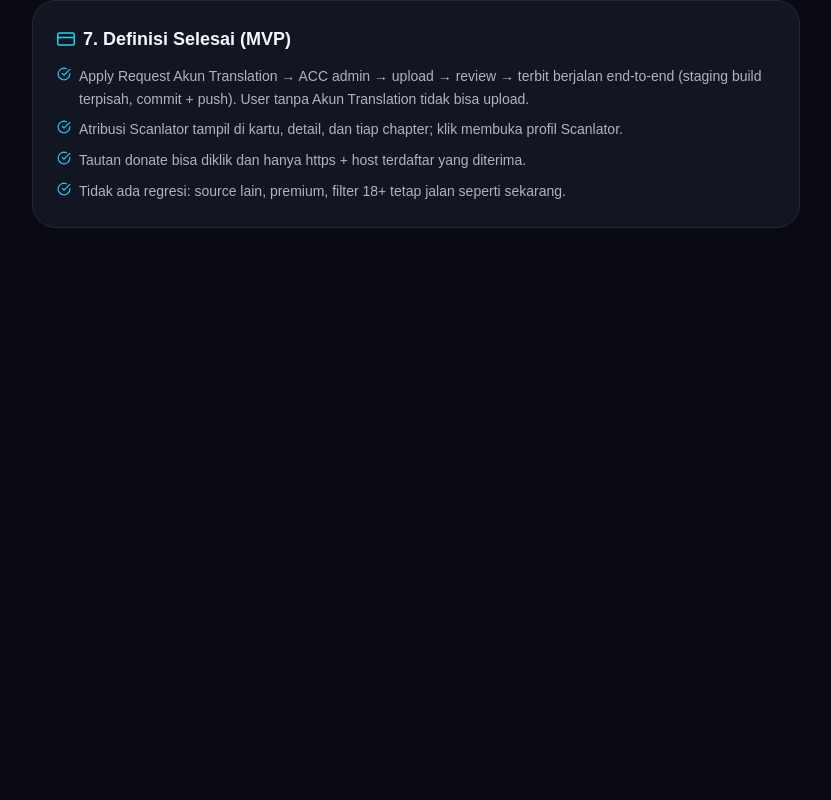
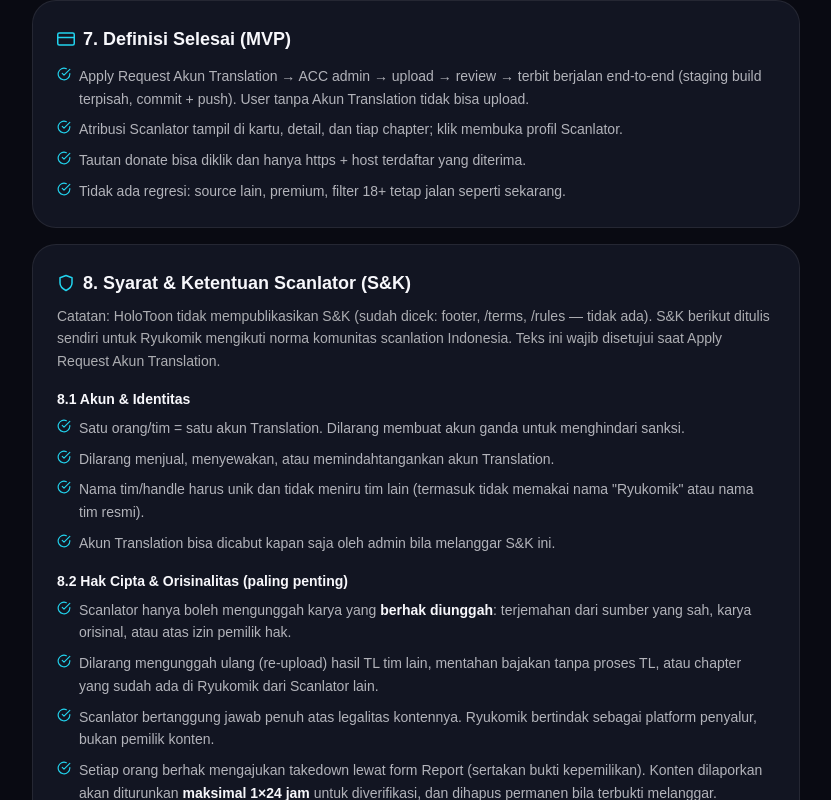
Before and after one commit to bagusdanur/Ryukomik, a Next.js app: page /prd/scanlator in a window 1280 px wide. Shown: the part 2318-3118 px from the top of the page, without its empty margins (224-1055 px from the left). Before the commit the page ends 2642 px from the top, so only its background shows below. Built offline with nearby package versions, Linux system fonts and the light colour scheme; no server answers.

Commit message:
docs(prd): tambah S&K Scanlator lengkap (hak cipta, kualitas, 18+, sanksi, donate)

```diff
--- a/src/app/prd/scanlator/page.tsx
+++ b/src/app/prd/scanlator/page.tsx
@@ -158,6 +158,78 @@ export default function PrdScanlatorPage() {
             <Li>Tidak ada regresi: source lain, premium, filter 18+ tetap jalan seperti sekarang.</Li>
           </ul>
         </section>
+
+        <section className={sectionClass}>
+          <h2 className={h2Class}><FiShield className="text-[var(--accent-2)]" /> 8. Syarat & Ketentuan Scanlator (S&K)</h2>
+          <p className={muted + " mt-2"}>
+            Catatan: HoloToon tidak mempublikasikan S&K (sudah dicek: footer, /terms, /rules — tidak ada).
+            S&K berikut ditulis sendiri untuk Ryukomik mengikuti norma komunitas scanlation Indonesia.
+            Teks ini wajib disetujui saat Apply Request Akun Translation.
+          </p>
+
+          <h3 className="mt-4 text-sm font-black text-white">8.1 Akun & Identitas</h3>
+          <ul className="mt-2 space-y-2">
+            <Li>Satu orang/tim = satu akun Translation. Dilarang membuat akun ganda untuk menghindari sanksi.</Li>
+            <Li>Dilarang menjual, menyewakan, atau memindahtangankan akun Translation.</Li>
+            <Li>Nama tim/handle harus unik dan tidak meniru tim lain (termasuk tidak memakai nama &quot;Ryukomik&quot; atau nama tim resmi).</Li>
+            <Li>Akun Translation bisa dicabut kapan saja oleh admin bila melanggar S&K ini.</Li>
+          </ul>
+
+          <h3 className="mt-4 text-sm font-black text-white">8.2 Hak Cipta & Orisinalitas (paling penting)</h3>
+          <ul className="mt-2 space-y-2">
+            <Li>Scanlator hanya boleh mengunggah karya yang <strong className="text-white">berhak diunggah</strong>: terjemahan dari sumber yang sah, karya orisinal, atau atas izin pemilik hak.</Li>
+            <Li>Dilarang mengunggah ulang (re-upload) hasil TL tim lain, mentahan bajakan tanpa proses TL, atau chapter yang sudah ada di Ryukomik dari Scanlator lain.</Li>
+            <Li>Scanlator bertanggung jawab penuh atas legalitas kontennya. Ryukomik bertindak sebagai platform penyalur, bukan pemilik konten.</Li>
+            <Li>Setiap orang berhak mengajukan takedown lewat form Report (sertakan bukti kepemilikan). Konten dilaporkan akan diturunkan <strong className="text-white">maksimal 1×24 jam</strong> untuk diverifikasi, dan dihapus permanen bila terbukti melanggar.</Li>
+            <Li>Pelanggaran hak cipta berulang = pencabutan akses permanen, tanpa peringatan.</Li>
+          </ul>
+
+          <h3 className="mt-4 text-sm font-black text-white">8.3 Kualitas & Tata Cara Upload</h3>
+          <ul className="mt-2 space-y-2">
+            <Li>Minimal 8 halaman per chapter; dilarang chapter kosong, spam chapter, atau upload bertahap untuk menaikkan angka.</Li>
+            <Li>Gambar harus terbaca (resolusi wajar, tidak buram), urutan halaman benar, tidak ada halaman duplikat/ganda.</Li>
+            <Li>Judul chapter sopan dan jelas — dilarang judul spam/promosi akun lain.</Li>
+            <Li>Watermark nama tim wajib di halaman terakhir; dilarang watermark menyesatkan (mis. “Ryukomik Official”) bila bukan tim resmi.</Li>
+            <Li>Chapter yang sudah terbit tidak boleh diganti isinya. Koreksi hanya lewat admin.</Li>
+          </ul>
+
+          <h3 className="mt-4 text-sm font-black text-white">8.4 Konten Terlarang</h3>
+          <ul className="mt-2 space-y-2">
+            <Li>Dilarang: konten ilegal, SARA, ujaran kebencian, malware/phishing di file, spam iklan, dan ajakan pindah platform secara kasar.</Li>
+            <Li>Dilarang: drama antar-tim di komentar (provokasi, doxxing, sebar data pribadi siapa pun).</Li>
+            <Li>Dilarang: meminta transfer/donasi di kolom komentar — dukungan hanya lewat tautan donate di profil.</Li>
+          </ul>
+
+          <h3 className="mt-4 text-sm font-black text-white">8.5 Konten 18+</h3>
+          <ul className="mt-2 space-y-2">
+            <Li>Konten dewasa <strong className="text-white">wajib</strong> ditandai lewat toggle 18+ di form seri (satu-satunya penentu filter — genre tidak berpengaruh).</Li>
+            <Li>Konten 18+ hanya tampil untuk user yang toggle filter 18+-nya aktif dan sudah lewat gate umur.</Li>
+            <Li>Salah tandai (dewasa dibiarkan non-18+) = sanksi langsung, karena membahayakan pembaca di bawah umur.</Li>
+          </ul>
+
+          <h3 className="mt-4 text-sm font-black text-white">8.6 Review, Sanksi & Pencabutan</h3>
+          <ul className="mt-2 space-y-2">
+            <Li>Semua upload melewati review admin sebelum terbit. Admin boleh menolak dengan catatan; Scanlator boleh perbaiki & ajukan ulang.</Li>
+            <Li>Sanksi bertingkat: peringatan → penangguhan upload 7 hari → pencabutan akses. Pelanggaran hak cipta/SARA/keamanan langsung ke pencabutan.</Li>
+            <Li>Pencabutan akses tidak otomatis menghapus karya yang sudah terbit; admin memutuskan per kasus.</Li>
+          </ul>
+
+          <h3 className="mt-4 text-sm font-black text-white">8.7 Donate & Keuangan</h3>
+          <ul className="mt-2 space-y-2">
+            <Li>Di MVP, dukungan finansial hanya lewat tautan donate eksternal milik Scanlator sendiri (DANA/GOPAY, Trakteer, Tako). Ryukomik tidak memungut, tidak menyimpan, dan tidak bertanggung jawab atas transaksi di luar platform.</Li>
+            <Li>Tautan donate wajib milik tim yang bersangkutan dan valid. Akun donate palsu/menyesatkan = pencabutan akses.</Li>
+            <Li>Dilarang menjanjikan imbalan yang tidak bisa dipenuhi (mis. “donate untuk dapat chapter eksklusif”) bila tidak ditepati.</Li>
+          </ul>
+
+          <h3 className="mt-4 text-sm font-black text-white">8.8 Data, Privasi & Perubahan</h3>
+          <ul className="mt-2 space-y-2">
+            <Li>Data yang dicatat: email akun, file yang diunggah, alamat IP saat upload, dan riwayat review. Dipakai hanya untuk keamanan & anti-penyalahgunaan.</Li>
+            <Li>Dilarang menyebar data pribadi Scanlator lain yang kamu ketahui dari proses upload.</Li>
+            <Li>S&K dapat berubah; perubahan penting diumumkan di halaman ini. Terus mengunggah setelah perubahan = menyetujui S&K terbaru.</Li>
+            <Li>Kontak: lewat form Report di situs, atau Telegram admin.</Li>
+          </ul>
+        </section>
+
       </div>
     </main>
   );
```
Also changed, not shown: .hermes/plans/2026-11-05-scanlator-upload-plan.md.
